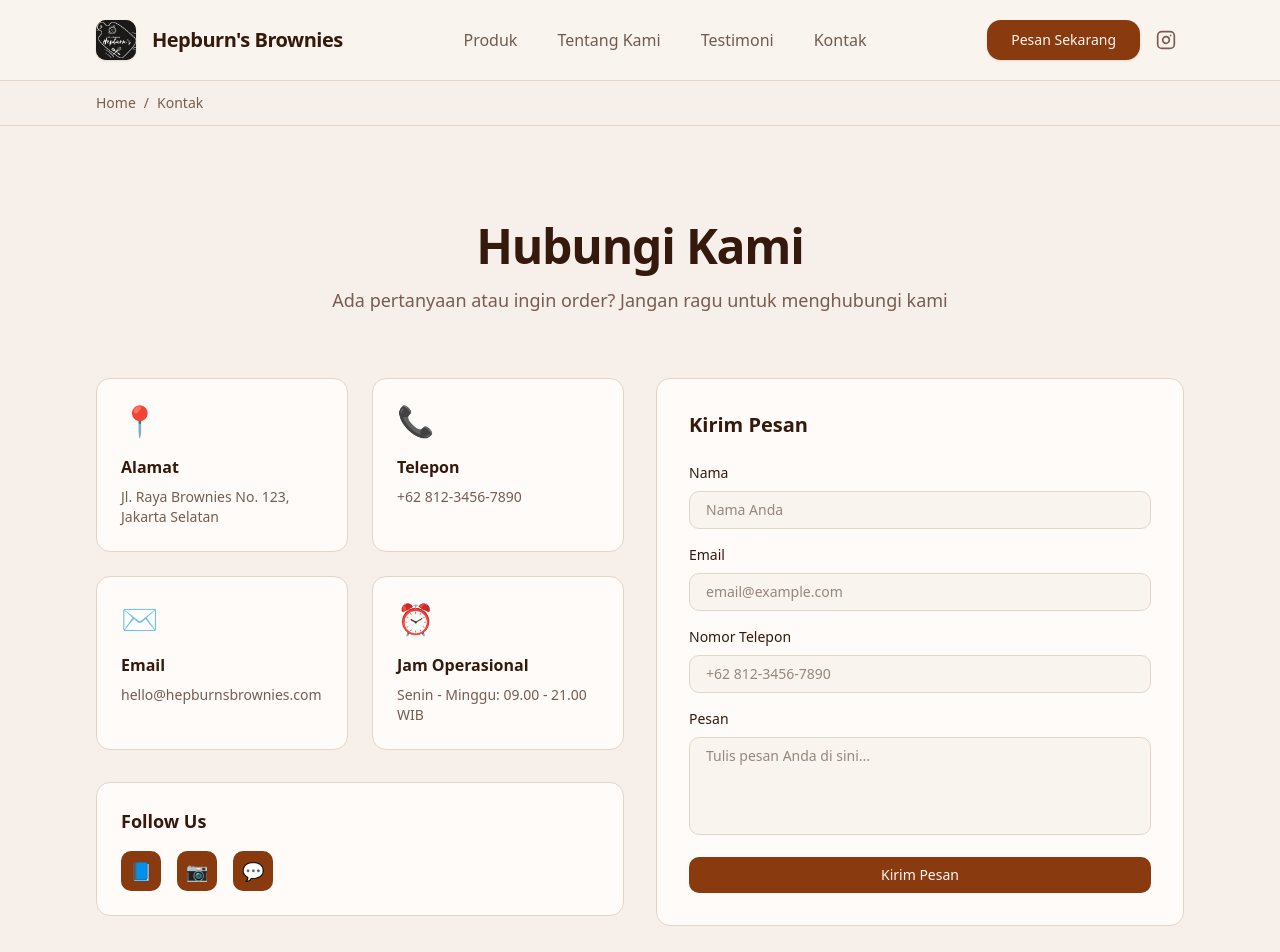
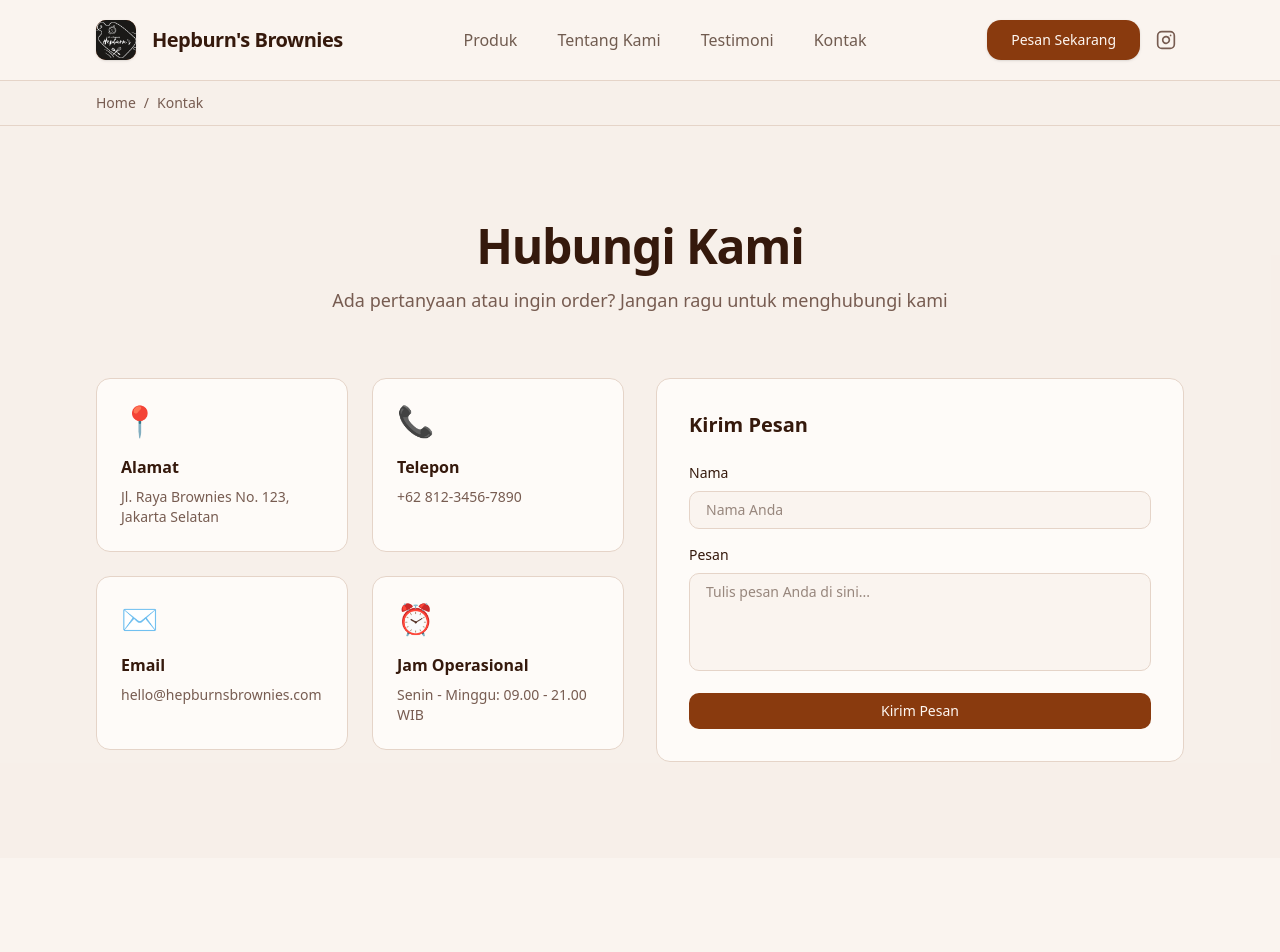
Before and after one commit to Hazmi35/tugas-besar-web-semester1, a Next.js app: page /kontak in a window 1280 px wide. Shown: the top 952 px of the page. After the commit the page ends 858 px from the top, so only its background shows below. Built offline with nearby package versions, Linux system fonts and the light colour scheme.

Commit message:
feat: contact us implemented

```diff
--- a/src/app/page.jsx
+++ b/src/app/page.jsx
@@ -1,3 +1,5 @@
+"use client";
+
 import { Navbar } from "@/components/navbar";
 import { Button } from "@/components/ui/button";
 
@@ -30,7 +32,16 @@ export default function Home() {
                 berbagai varian rasa yang menggugah selera
               </p>
               <div className="mt-8 flex flex-col items-center justify-center gap-4 sm:flex-row">
-                <Button size="lg" className="rounded-xl px-8 shadow-lg bg-orange-600 hover:bg-orange-700 text-white">
+                <Button
+                  size="lg"
+                  className="rounded-xl px-8 shadow-lg bg-orange-600 hover:bg-orange-700 text-white"
+                  onClick={() =>
+                    window.open(
+                      "https://wa.me/6281234567890?text=Halo!%20Saya%20ingin%20memesan%20brownies.%20Terima%20kasih!",
+                      "_blank",
+                    )
+                  }
+                >
                   Pesan Sekarang
                 </Button>
                 <Button
--- a/src/components/navbar.jsx
+++ b/src/components/navbar.jsx
@@ -47,18 +47,39 @@ export function Navbar() {
         </nav>
 
         <div className="ml-auto flex items-center gap-2 sm:ml-0">
-          <Button size="sm" className="rounded-lg px-3 shadow-sm sm:hidden">
+          <Button
+            size="sm"
+            className="rounded-lg px-3 shadow-sm sm:hidden"
+            onClick={() =>
+              window.open(
+                "https://wa.me/6281234567890?text=Halo!%20Saya%20ingin%20memesan%20brownies.%20Terima%20kasih!",
+                "_blank",
+              )
+            }
+          >
             Pesan
           </Button>
           <Button
             size="sm"
             className="hidden rounded-lg px-3 shadow-sm sm:inline-flex lg:hidden"
+            onClick={() =>
+              window.open(
+                "https://wa.me/6281234567890?text=Halo!%20Saya%20ingin%20memesan%20brownies.%20Terima%20kasih!",
+                "_blank",
+              )
+            }
           >
             Pesan
           </Button>
           <Button
             size="lg"
             className="hidden rounded-xl px-6 shadow-sm lg:inline-flex"
+            onClick={() =>
+              window.open(
+                "https://wa.me/6281234567890?text=Halo!%20Saya%20ingin%20memesan%20brownies.%20Terima%20kasih!",
+                "_blank",
+              )
+            }
           >
             Pesan Sekarang
           </Button>
--- a/src/components/sections/kontak.jsx
+++ b/src/components/sections/kontak.jsx
@@ -13,9 +13,18 @@ export function KontakSection() {
 
   const handleSubmit = (e) => {
     e.preventDefault();
-    // TODO: Implement form submission
-    console.log("Form submitted:", formData);
-    alert("Terima kasih! Pesan Anda akan segera kami respon.");
+    const phoneNumber = "6281234567890";
+    const message = `Halo! Saya ${formData.name}.
+
+${formData.message}
+
+Terima kasih!`;
+
+    const encodedMessage = encodeURIComponent(message);
+
+    const whatsappUrl = `https://wa.me/${phoneNumber}?text=${encodedMessage}`;
+    window.open(whatsappUrl, "_blank");
+
     setFormData({ name: "", email: "", phone: "", message: "" });
   };
 
@@ -77,33 +86,6 @@ export function KontakSection() {
                 </div>
               ))}
             </div>
-
-            <div className="mt-8 rounded-xl border bg-card p-6">
-              <h3 className="font-semibold text-lg">Follow Us</h3>
-              <div className="mt-4 flex gap-4">
-                <a
-                  href="https://facebook.com"
-                  className="flex h-10 w-10 items-center justify-center rounded-lg bg-primary text-primary-foreground transition-opacity hover:opacity-90"
-                  aria-label="Facebook"
-                >
-                  <span className="text-lg">📘</span>
-                </a>
-                <a
-                  href="https://instagram.com"
-                  className="flex h-10 w-10 items-center justify-center rounded-lg bg-primary text-primary-foreground transition-opacity hover:opacity-90"
-                  aria-label="Instagram"
-                >
-                  <span className="text-lg">📷</span>
-                </a>
-                <a
-                  href="https://wa.me"
-                  className="flex h-10 w-10 items-center justify-center rounded-lg bg-primary text-primary-foreground transition-opacity hover:opacity-90"
-                  aria-label="WhatsApp"
-                >
-                  <span className="text-lg">💬</span>
-                </a>
-              </div>
-            </div>
           </div>
 
           <div className="rounded-xl border bg-card p-6 sm:p-8">
@@ -125,42 +107,6 @@ export function KontakSection() {
                   required
                   className="w-full rounded-lg border bg-background px-4 py-2 text-sm focus:outline-none focus:ring-2 focus:ring-primary"
                   placeholder="Nama Anda"
-                />
-              </div>
-              <div>
-                <label
-                  htmlFor="email"
-                  className="block text-sm font-medium mb-2"
-                >
-                  Email
-                </label>
-                <input
-                  type="email"
-                  id="email"
-                  name="email"
-                  value={formData.email}
-                  onChange={handleChange}
-                  required
-                  className="w-full rounded-lg border bg-background px-4 py-2 text-sm focus:outline-none focus:ring-2 focus:ring-primary"
-                  placeholder="email@example.com"
-                />
-              </div>
-              <div>
-                <label
-                  htmlFor="phone"
-                  className="block text-sm font-medium mb-2"
-                >
-                  Nomor Telepon
-                </label>
-                <input
-                  type="tel"
-                  id="phone"
-                  name="phone"
-                  value={formData.phone}
-                  onChange={handleChange}
-                  required
-                  className="w-full rounded-lg border bg-background px-4 py-2 text-sm focus:outline-none focus:ring-2 focus:ring-primary"
-                  placeholder="+62 812-3456-7890"
                 />
               </div>
               <div>
```
